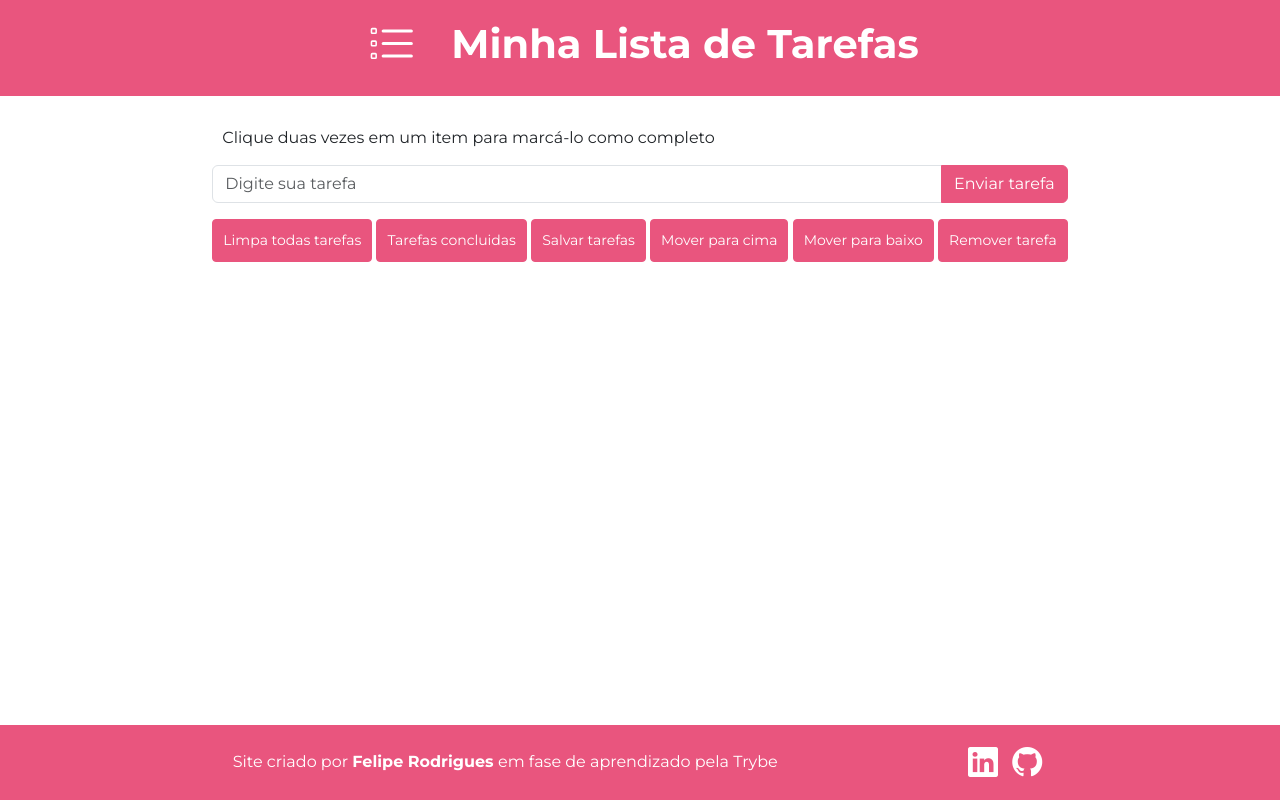
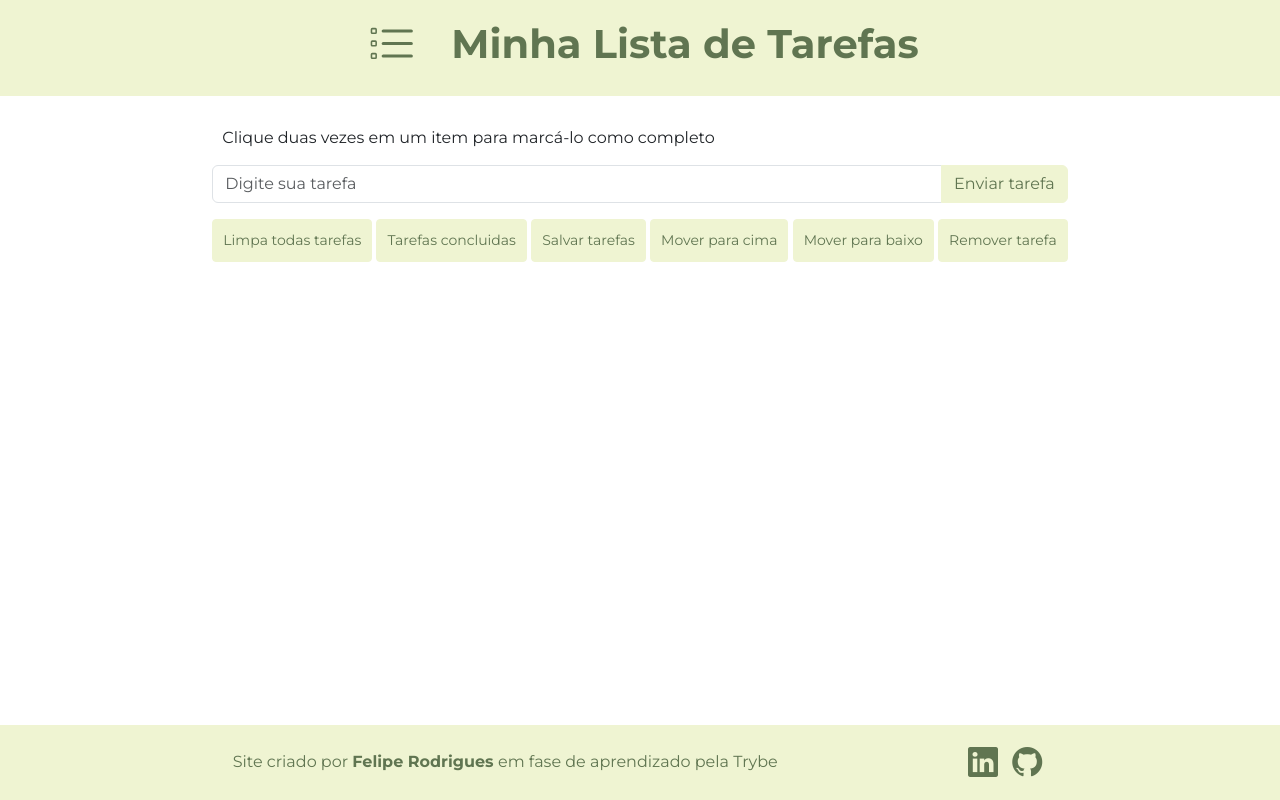
Before and after one commit to neathfelipe/neathfelipe.github.io, a plain HTML site: page to-do-list/index.html in a window 1280 px wide. Drawn offline with nearby package versions, Linux system fonts and the light colour scheme.

Commit message:
Altera cores

```diff
--- a/to-do-list/style.css
+++ b/to-do-list/style.css
@@ -5,8 +5,8 @@ header {
   width: 100%;
   margin-bottom: 30px;
   padding: 20px;
-  background-color: #e9557e;
-  color: white;
+  background-color: #eff4d2;
+  color: #607551;
 }
 
 h1 {
@@ -15,7 +15,7 @@ h1 {
 }
 
 body {
-  font-family: 'Montserrat', sans-serif;
+  font-family: "Montserrat", sans-serif;
   display: flex;
   flex-direction: column;
   align-items: center;
@@ -40,9 +40,9 @@ body {
 #mover-cima,
 #mover-baixo,
 #remover-selecionado {
-  background-color: #e9557e;
-  color: white;
-  border-color: #e9557e;
+  background-color: #eff4d2;
+  color: #607551;
+  border-color: #eff4d2;
 }
 
 #criar-tarefa:hover,
@@ -52,8 +52,8 @@ body {
 #mover-cima:hover,
 #mover-baixo:hover,
 #remover-selecionado:hover {
-  background-color: white;
-  color: #e9557e;
+  background-color: #607551;
+  color: #eff4d2;
   transition: 0.4s;
 }
 
@@ -74,12 +74,12 @@ ol {
 }
 
 .completed {
-  text-decoration: line-through solid #e9557e;
+  text-decoration: line-through solid #607551;
 }
 
 .rodape {
-  background-color: #e9557e;
-  color: white;
+  background-color: #eff4d2;
+  color: #607551;
   position: absolute;
   bottom: 0;
   width: 100%;
@@ -97,7 +97,7 @@ ol {
 
 .bi {
   font-size: 30px;
-  color: white;
+  color: #607551;
   margin: 0px 5px;
 }
 
```
